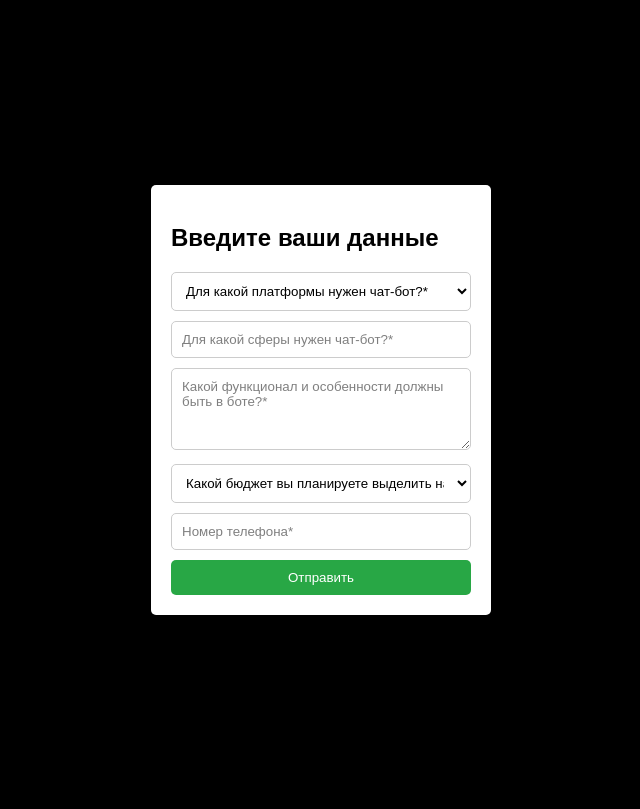
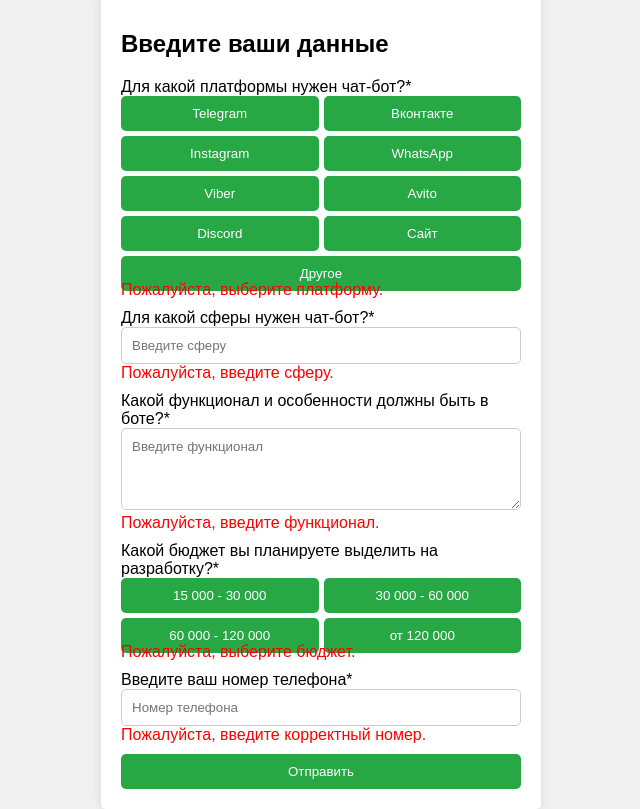
Before and after one commit to Chatbotist/MyLeadForm, a plain HTML site: page index.html in a window 1280 px wide. Both pictures are taken after a click on the button "Отправить". Shown: the whole page, without its empty margins (319-959 px from the left). Drawn offline with Linux system fonts and the light colour scheme.

Commit message:
Update index.html

```diff
--- a/index.html
+++ b/index.html
@@ -11,7 +11,7 @@
             justify-content: center;
             align-items: center;
             height: 100vh;
-            background-color: #000;
+            background-color: #f0f0f0;
             color: #000;
             margin: 0;
         }
@@ -20,14 +20,14 @@
             padding: 20px;
             border-radius: 5px;
             box-shadow: 0 0 10px rgba(0, 0, 0, 0.1);
-            width: 300px;
+            width: 400px;
         }
         .form-container h2 {
             margin-bottom: 20px;
             color: #000;
             font-family: Arial, sans-serif;
         }
-        .form-container input, .form-container select, .form-container textarea {
+        .form-container input, .form-container textarea, .form-container select {
             width: 100%;
             padding: 10px;
             margin-bottom: 10px;
@@ -37,9 +37,6 @@
             background-color: #fff;
             box-sizing: border-box;
             font-family: Arial, sans-serif;
-        }
-        .form-container input::placeholder, .form-container textarea::placeholder {
-            color: rgba(0, 0, 0, 0.5);
         }
         .form-container button {
             width: 100%;
@@ -54,60 +51,150 @@
         .form-container button:hover {
             background-color: #218838;
         }
+        .error-message {
+            color: red;
+            margin-top: -10px;
+            margin-bottom: 10px;
+            display: none;
+        }
+        .question {
+            margin-bottom: 10px;
+        }
+        .button-group {
+            display: flex;
+            flex-wrap: wrap;
+            gap: 5px;
+        }
+        .button-group button {
+            flex: 1 1 calc(50% - 10px);
+        }
     </style>
 </head>
 <body>
     <div class="form-container">
         <h2>Введите ваши данные</h2>
         <form id="userForm">
-            <select id="platform" name="platform" required>
-                <option value="" disabled selected>Для какой платформы нужен чат-бот?*</option>
-                <option value="Telegram">Telegram</option>
-                <option value="Вконтакте">Вконтакте</option>
-                <option value="Instagram">Instagram</option>
-                <option value="WhatsApp">WhatsApp</option>
-                <option value="Viber">Viber</option>
-                <option value="Avito">Avito</option>
-                <option value="Discord">Discord</option>
-                <option value="Сайт">Сайт</option>
-                <option value="Другое">Другое</option>
-            </select>
-            <input type="text" id="sphere" name="sphere" required placeholder="Для какой сферы нужен чат-бот?*">
-            <textarea id="functionality" name="functionality" required placeholder="Какой функционал и особенности должны быть в боте?*" rows="4"></textarea>
-            <select id="budget" name="budget" required>
-                <option value="" disabled selected>Какой бюджет вы планируете выделить на разработку?*</option>
-                <option value="15000-30000">15 000 - 30 000</option>
-                <option value="30000-60000">30 000 - 60 000</option>
-                <option value="60000-120000">60 000 - 120 000</option>
-                <option value="120000">от 120 000</option>
-            </select>
-            <input type="tel" id="phone" name="phone" required placeholder="Номер телефона*" pattern="^\+79\d{9}$" oninput="validatePhoneInput(event)">
+            <div class="question">
+                <label>Для какой платформы нужен чат-бот?*</label>
+                <div class="button-group">
+                    <button type="button" onclick="selectPlatform('Telegram')">Telegram</button>
+                    <button type="button" onclick="selectPlatform('Вконтакте')">Вконтакте</button>
+                    <button type="button" onclick="selectPlatform('Instagram')">Instagram</button>
+                    <button type="button" onclick="selectPlatform('WhatsApp')">WhatsApp</button>
+                    <button type="button" onclick="selectPlatform('Viber')">Viber</button>
+                    <button type="button" onclick="selectPlatform('Avito')">Avito</button>
+                    <button type="button" onclick="selectPlatform('Discord')">Discord</button>
+                    <button type="button" onclick="selectPlatform('Сайт')">Сайт</button>
+                    <button type="button" onclick="selectPlatform('Другое')">Другое</button>
+                </div>
+                <span class="error-message" id="platformError">Пожалуйста, выберите платформу.</span>
+            </div>
+
+            <div class="question">
+                <label>Для какой сферы нужен чат-бот?*</label>
+                <input type="text" id="sphere" placeholder="Введите сферу" required>
+                <span class="error-message" id="sphereError">Пожалуйста, введите сферу.</span>
+            </div>
+
+            <div class="question">
+                <label>Какой функционал и особенности должны быть в боте?*</label>
+                <textarea id="functionality" placeholder="Введите функционал" required rows="4"></textarea>
+                <span class="error-message" id="functionalityError">Пожалуйста, введите функционал.</span>
+            </div>
+
+            <div class="question">
+                <label>Какой бюджет вы планируете выделить на разработку?*</label>
+                <div class="button-group">
+                    <button type="button" onclick="selectBudget('15 000 - 30 000')">15 000 - 30 000</button>
+                    <button type="button" onclick="selectBudget('30 000 - 60 000')">30 000 - 60 000</button>
+                    <button type="button" onclick="selectBudget('60 000 - 120 000')">60 000 - 120 000</button>
+                    <button type="button" onclick="selectBudget('от 120 000')">от 120 000</button>
+                </div>
+                <span class="error-message" id="budgetError">Пожалуйста, выберите бюджет.</span>
+            </div>
+
+            <div class="question">
+                <label>Введите ваш номер телефона*</label>
+                <input type="tel" id="phone" required placeholder="Номер телефона" pattern="^\+79\d{9}$" oninput="validatePhoneInput(event)">
+                <span class="error-message" id="phoneError">Пожалуйста, введите корректный номер.</span>
+            </div>
+
             <button type="button" onclick="sendMessage()">Отправить</button>
         </form>
     </div>
+
     <script>
+        let selectedPlatform = '';
+        let selectedBudget = '';
+
+        function selectPlatform(platform) {
+            selectedPlatform = platform;
+            const errorMessage = document.getElementById('platformError');
+            errorMessage.style.display = 'none'; // Скрыть сообщение об ошибке
+        }
+
+        function selectBudget(budget) {
+            selectedBudget = budget;
+            const errorMessage = document.getElementById('budgetError');
+            errorMessage.style.display = 'none'; // Скрыть сообщение об ошибке
+        }
+
         function validatePhoneInput(event) {
             const input = event.target;
             input.value = input.value.replace(/[^+\d]/g, '');
         }
 
         function sendMessage() {
-            const platform = document.getElementById('platform').value;
+            const name = document.getElementById('name') ? document.getElementById('name').value.trim() : '';
             const sphere = document.getElementById('sphere').value.trim();
             const functionality = document.getElementById('functionality').value.trim();
-            const budget = document.getElementById('budget').value;
             const phone = document.getElementById('phone').value.trim();
             const phonePattern = /^\+79\d{9}$/;
 
-            if (!platform || !sphere || !functionality || !budget || !phone || !phonePattern.test(phone)) {
-                alert('Пожалуйста, введите корректные данные.');
-                return;
+            let valid = true;
+
+            // Проверяем платформу
+            if (!selectedPlatform) {
+                document.getElementById('platformError').style.display = 'block';
+                valid = false;
             }
+
+            // Проверяем сферу
+            if (!sphere) {
+                document.getElementById('sphereError').style.display = 'block';
+                valid = false;
+            } else {
+                document.getElementById('sphereError').style.display = 'none';
+            }
+
+            // Проверяем функционал
+            if (!functionality) {
+                document.getElementById('functionalityError').style.display = 'block';
+                valid = false;
+            } else {
+                document.getElementById('functionalityError').style.display = 'none';
+            }
+
+            // Проверяем бюджет
+            if (!selectedBudget) {
+                document.getElementById('budgetError').style.display = 'block';
+                valid = false;
+            }
+
+            // Проверяем телефон
+            if (!phonePattern.test(phone)) {
+                document.getElementById('phoneError').style.display = 'block';
+                valid = false;
+            } else {
+                document.getElementById('phoneError').style.display = 'none';
+            }
+
+            if (!valid) return; // Если есть ошибки, не отправляем сообщение
 
             const botToken = '6622286162:AAFs87hQFpIXgFOEHu4-DUOGzWbdbx_cmJ4';
             const chatId = '-1002021943203';
             const messageThreadId = '2';
-            const text = `Платформа: ${platform}\nСфера: ${sphere}\nФункционал: ${functionality}\nБюджет: ${budget}\nНомер телефона: ${phone}`;
+            const text = `Платформа: ${selectedPlatform}\nСфера: ${sphere}\nФункционал: ${functionality}\nБюджет: ${selectedBudget}\nНомер телефона: ${phone}`;
             const url = `https://api.telegram.org/bot${botToken}/sendMessage?chat_id=${chatId}&message_thread_id=${messageThreadId}&text=${encodeURIComponent(text)}`;
 
             fetch(url)
```
